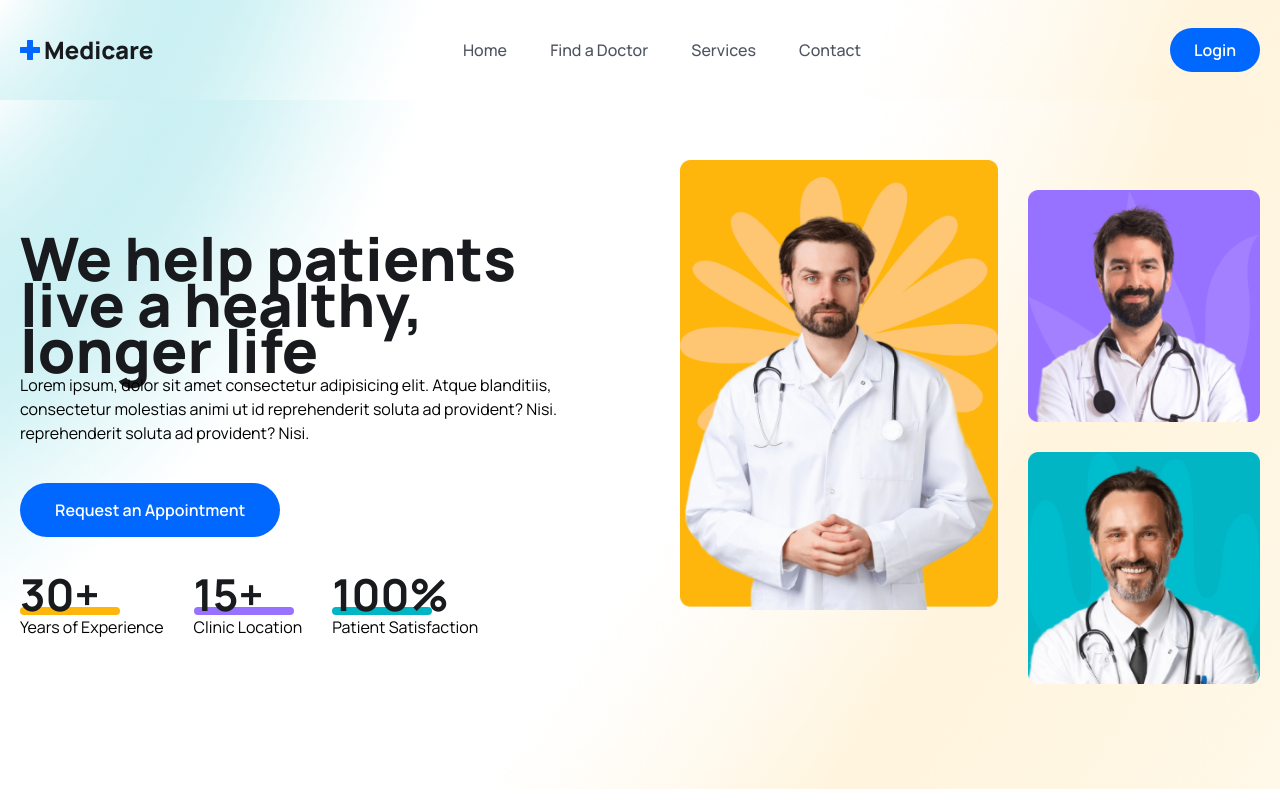
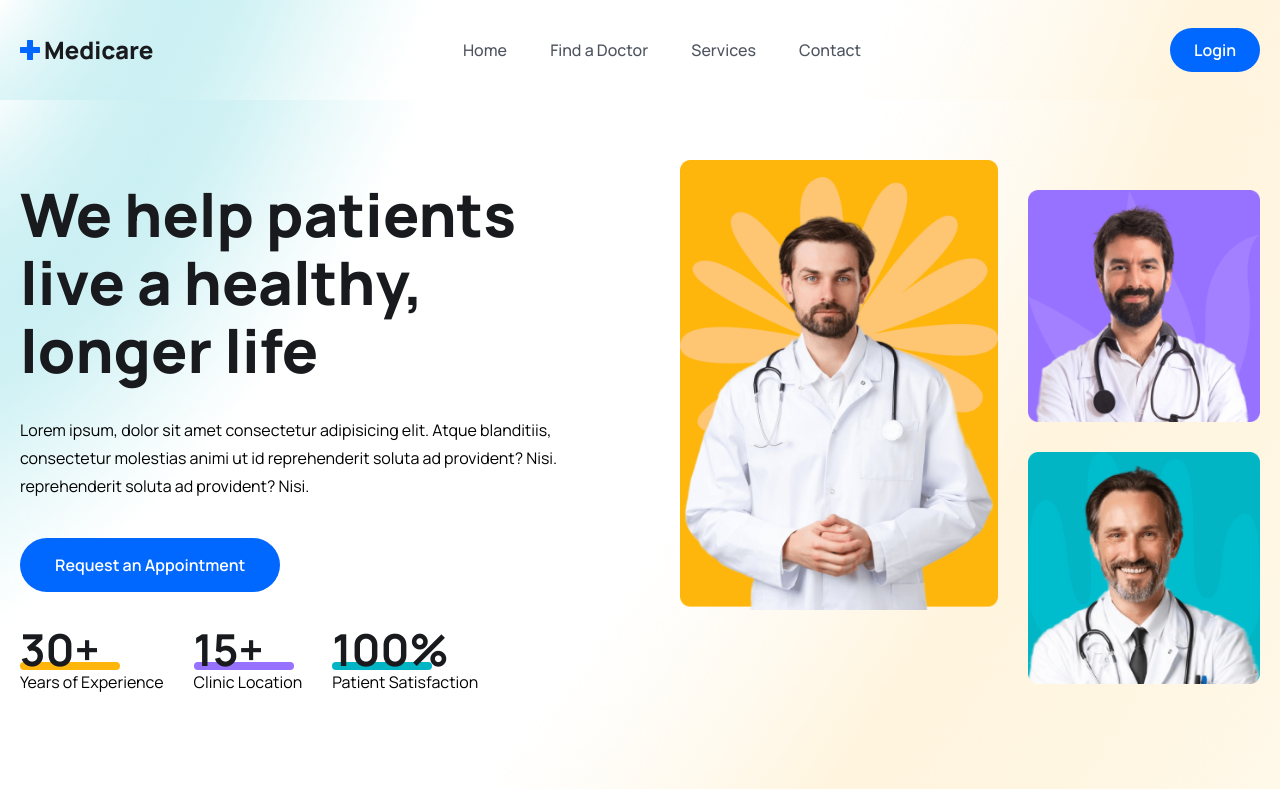
Before and after one commit to cgpakay/medibridge_frontend, a React (Vite) app: page / in a window 1280 px wide. Shown: the top 800 px of the page. Built offline with nearby package versions, Linux system fonts and the light colour scheme; the HTML template or start-up script is replaced by a standard one.

Commit message:
a few updates on the hero section

```diff
--- a/src/pages/Home.jsx
+++ b/src/pages/Home.jsx
@@ -25,10 +25,10 @@ const Home = () => {
               {/* ============== hero content ===============*/}
               <div>
                 <div className="lg:w-[570px]">
-                  <h1 className="text[36px] leading-[46px] text-headingColor font-[800] md:text-[60px]">
+                  <h1 className="text[36px] leading-[68px] text-headingColor font-[800] md:text-[60px]">
                     We help patients live a healthy, longer life
                   </h1>
-                  <p className="text__para">
+                  <p className="text__para pt-8 leading-7">
                     Lorem ipsum, dolor sit amet consectetur adipisicing elit.
                     Atque blanditiis, consectetur molestias animi ut id
                     reprehenderit soluta ad provident? Nisi. reprehenderit
@@ -225,8 +225,8 @@ const Home = () => {
         </section>
         {/* ============== End of testimonials ===============*/}
         {/* ============== Start of Footer ===============*/}
-        <DoctorList />
-        <Footer />
+        {/* <DoctorList />
+        <Footer /> */}
 
         {/* ============== end of Footer ===============*/}
       </>
```
